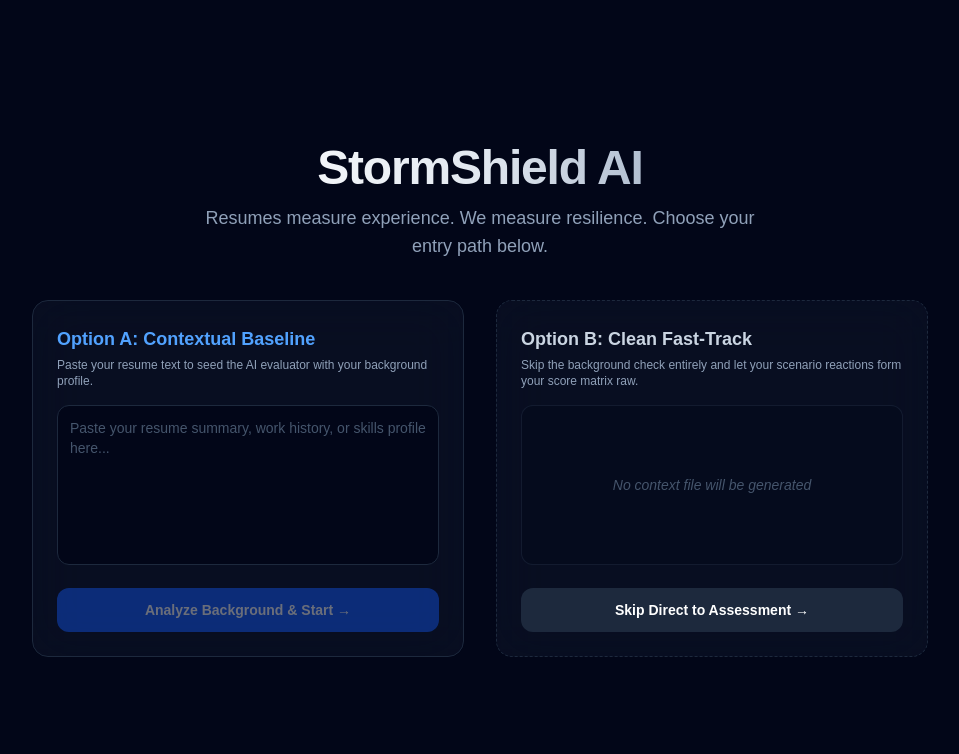
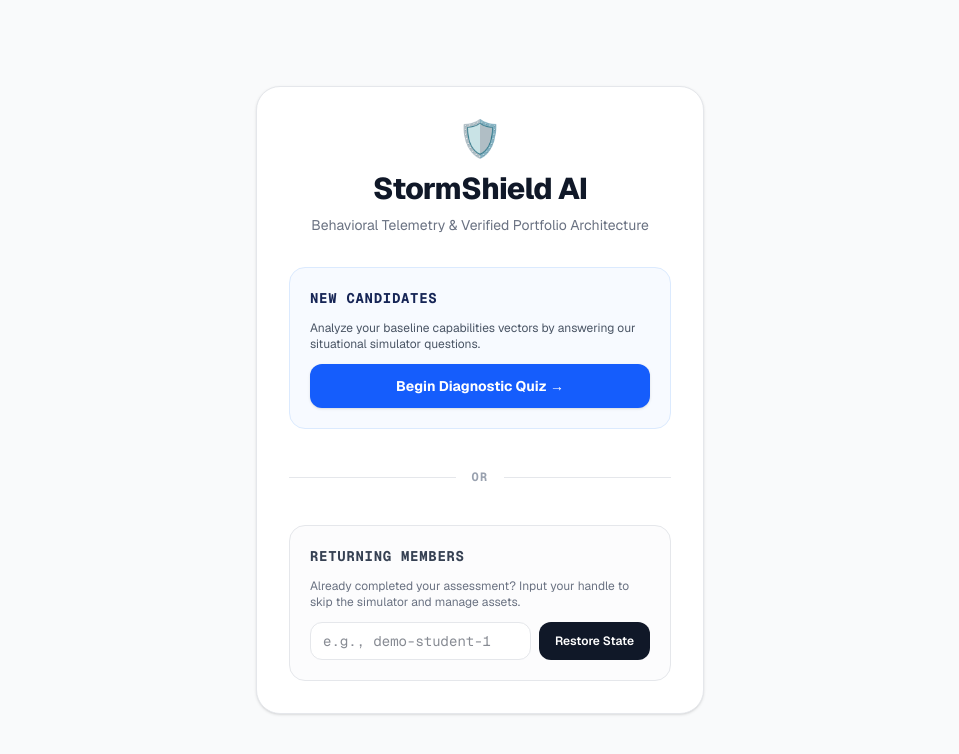
Before and after one commit to hp4g6zf265-blip/stormshield-ai, a Next.js app: page / in a window 1280 px wide. Shown: the top 754 px of the page, without its empty margins (160-1119 px from the left). Built offline with nearby package versions, Linux system fonts and the light colour scheme.

Commit message:
Integrate historical session bypass login panel to home view

```diff
--- a/app/dashboard/page.tsx
+++ b/app/dashboard/page.tsx
@@ -27,7 +27,13 @@ interface PortfolioItem {
 }
 
 export default function StudentDashboard() {
-  const [userId, setUserId] = useState("demo-student-1");
+  const [userId, setUserId] = useState(() => {
+  if (typeof window !== "undefined") {
+    const params = new URLSearchParams(window.location.search);
+    return params.get("user") || "demo-student-1";
+  }
+  return "demo-student-1";
+});
   const [scores, setScores] = useState<any>(null);
   const [jobs, setJobs] = useState<Job[]>([]);
   const [portfolio, setPortfolio] = useState<PortfolioItem[]>([]);
--- a/app/page.tsx
+++ b/app/page.tsx
@@ -1,106 +1,69 @@
 "use client";
 
 import { useState } from "react";
-import { useRouter } from "next/navigation";
 
 export default function Home() {
-  const router = useRouter();
-  const [resumeText, setResumeText] = useState("");
-  const [isAnalyzing, setIsAnalyzing] = useState(false);
+  const [existingUser, setExistingUser] = useState("");
 
-  const handleAnalyzeAndGo = async () => {
-    if (!resumeText.trim()) return;
-
-    setIsAnalyzing(true);
-    try {
-      // 1. Send the text to our Groq API
-      const response = await fetch("/api/parse-resume", {
-        method: "POST",
-        headers: { "Content-Type": "application/json" },
-        body: JSON.stringify({ resumeText }),
-      });
-
-      const data = await response.json();
-
-      // 2. Save the real summary into browser memory!
-      if (data.analysis) {
-        localStorage.setItem("resumeSummary", data.analysis);
-      }
-
-      // 3. Move to the quiz page
-      router.push("/quiz");
-    } catch (err) {
-      console.error("Error parsing resume:", err);
-      // Fallback so the user isn't stuck if the API fails
-      localStorage.setItem("resumeSummary", "Technical professional profile.");
-      router.push("/quiz");
-    } finally {
-      setIsAnalyzing(false);
+  const handleQuickLogin = (e: React.FormEvent) => {
+    e.preventDefault();
+    if (existingUser.trim()) {
+      // Directs the browser straight to the dashboard using their historical handle!
+      window.location.href = `/dashboard?user=${encodeURIComponent(existingUser.trim())}`;
     }
   };
 
   return (
-    <div className="min-h-screen bg-slate-950 text-white flex flex-col items-center justify-center p-6 bg-[radial-gradient(ellipse_at_top,_var(--tw-gradient-stops))] from-blue-900/20 via-slate-950 to-slate-950">
+    <main className="min-h-screen bg-gray-50 flex flex-col items-center justify-center p-6 text-gray-900 font-sans">
+      <div className="max-w-md w-full space-y-8 bg-white p-8 border border-gray-200 rounded-3xl shadow-sm text-center">
 
-      {/* Header */}
-      <div className="max-w-2xl text-center mb-10">
-        <h1 className="text-5xl font-black tracking-tight mb-3 bg-gradient-to-r from-white via-slate-200 to-slate-400 bg-clip-text text-transparent">
-          StormShield AI
-        </h1>
-        <p className="text-lg text-slate-400 max-w-xl mx-auto">
-          Resumes measure experience. We measure resilience. Choose your entry path below.
-        </p>
+        <div>
+          <span className="text-4xl">🛡️</span>
+          <h1 className="text-3xl font-extrabold tracking-tight mt-3">StormShield AI</h1>
+          <p className="text-sm text-gray-500 mt-2">Behavioral Telemetry & Verified Portfolio Architecture</p>
         </div>
 
-      {/* Two Layout Columns side-by-side */}
-      <div className="grid grid-cols-1 md:grid-cols-2 gap-8 w-full max-w-4xl">
-
-        {/* Left Column: Paste Resume */}
-        <div className="bg-slate-900/50 backdrop-blur-xl border border-slate-800 p-6 rounded-2xl flex flex-col justify-between">
-          <div>
-            <h3 className="text-lg font-bold text-blue-400 mb-1">Option A: Contextual Baseline</h3>
-            <p className="text-xs text-slate-400 mb-4">Paste your resume text to seed the AI evaluator with your background profile.</p>
-
-            <textarea
-              value={resumeText}
-              onChange={(e) => setResumeText(e.target.value)}
-              placeholder="Paste your resume summary, work history, or skills profile here..."
-              className="w-full h-40 p-3 bg-slate-950 border border-slate-800 rounded-xl text-sm text-slate-300 placeholder-slate-600 focus:outline-none focus:border-blue-500 transition-all resize-none"
-            />
+        {/* FLOW A: NEW CANDIDATE ENTRY */}
+        <div className="border border-blue-100 bg-blue-50/50 p-5 rounded-2xl space-y-3 text-left">
+          <h3 className="font-bold text-sm text-blue-950 uppercase tracking-wider font-mono">New Candidates</h3>
+          <p className="text-xs text-gray-600">Analyze your baseline capabilities vectors by answering our situational simulator questions.</p>
+          <a
+            href="/quiz"
+            className="block text-center w-full py-3 bg-blue-600 hover:bg-blue-500 text-white font-bold rounded-xl text-sm transition-all shadow-sm"
+          >
+            Begin Diagnostic Quiz →
+          </a>
         </div>
 
-          <button
-            onClick={handleAnalyzeAndGo}
-            disabled={isAnalyzing || !resumeText.trim()}
-            className="mt-4 w-full py-3 bg-blue-600 hover:bg-blue-500 disabled:opacity-40 text-white text-sm font-semibold rounded-xl transition-all flex items-center justify-center gap-2"
-          >
-            {isAnalyzing ? "Processing with Llama 3..." : "Analyze Background & Start →"}
-          </button>
+        <div className="relative flex py-2 items-center text-gray-300">
+          <div className="flex-grow border-t border-gray-200"></div>
+          <span className="flex-shrink mx-4 text-xs font-mono font-bold uppercase tracking-widest text-gray-400">OR</span>
+          <div className="flex-grow border-t border-gray-200"></div>
         </div>
 
-        {/* Right Column: Direct Quiz Fast Track */}
-        <div className="bg-slate-900/50 backdrop-blur-xl border border-slate-800 p-6 rounded-2xl flex flex-col justify-between border-dashed">
-          <div>
-            <h3 className="text-lg font-bold text-slate-300 mb-1">Option B: Clean Fast-Track</h3>
-            <p className="text-xs text-slate-400 mb-4">Skip the background check entirely and let your scenario reactions form your score matrix raw.</p>
+        {/* FLOW B: HISTORICAL ACTIVE SESSION BYPASS */}
+        <div className="border border-gray-200 bg-gray-50/50 p-5 rounded-2xl text-left space-y-3">
+          <h3 className="font-bold text-sm text-gray-700 uppercase tracking-wider font-mono">Returning Members</h3>
+          <p className="text-xs text-gray-500">Already completed your assessment? Input your handle to skip the simulator and manage assets.</p>
 
-            <div className="h-40 border border-slate-800/60 rounded-xl flex items-center justify-center bg-slate-950/20 text-slate-600 text-sm italic">
-              No context file will be generated
-            </div>
-          </div>
-
+          <form onSubmit={handleQuickLogin} className="flex gap-2">
+            <input
+              type="text"
+              placeholder="e.g., demo-student-1"
+              value={existingUser}
+              onChange={(e) => setExistingUser(e.target.value)}
+              className="w-full bg-white border border-gray-200 rounded-xl px-3 py-2 text-sm focus:outline-none focus:border-blue-500 font-mono"
+            />
             <button
-            onClick={() => {
-              localStorage.removeItem("resumeSummary"); // clear old memory
-              router.push("/quiz");
-            }}
-            className="mt-4 w-full py-3 bg-slate-800 hover:bg-slate-700 text-white text-sm font-semibold rounded-xl transition-all flex items-center justify-center gap-2"
+              type="submit"
+              className="bg-gray-900 hover:bg-gray-800 text-white font-semibold text-xs px-4 py-2 rounded-xl transition-all whitespace-nowrap"
             >
-            Skip Direct to Assessment →
+              Restore State
             </button>
+          </form>
         </div>
 
       </div>
-    </div>
+    </main>
   );
 }
```
Lines whose indentation alone changed are shown as unchanged.
